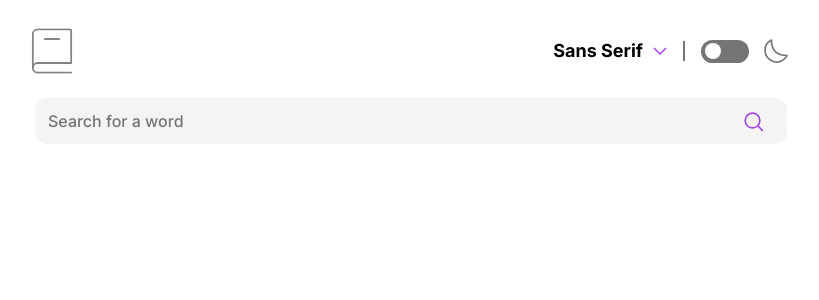
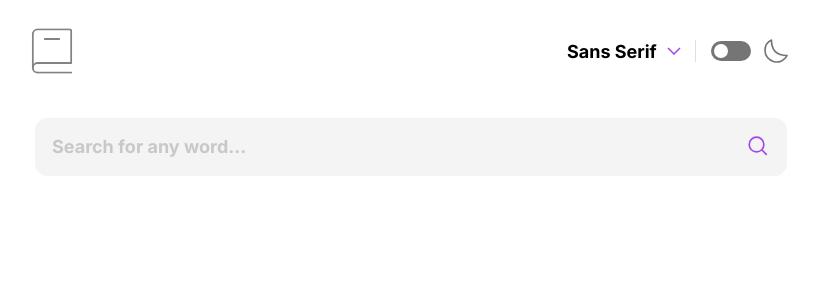
Before and after one commit to CosminBozai/Dictionary-App, a React (Vite) app: page / in a window 1280 px wide. Shown: the top 300 px of the page, without its empty margins (229-1048 px from the left). Built offline with nearby package versions, Linux system fonts and the light colour scheme.

Commit message:
Made the style more accurate to the design

```diff
--- a/src/components/Dictionary/Dictionary.scss
+++ b/src/components/Dictionary/Dictionary.scss
@@ -4,23 +4,23 @@
   display: flex;
   justify-content: space-between;
   align-items: center;
-  margin-top: 1rem;
+  margin-top: 20px;
 }
 
 .word {
   margin-bottom: 6px;
-  font-size: 3.5rem;
-  line-height: 77px;
+  font-size: 28px;
+  line-height: 34px;
   font-weight: 600;
 }
 
 .phonetic {
-  font-size: 1.75rem;
+  font-size: 18px;
   color: $violet;
 }
 
 .play-btn {
-  scale: 0.9;
+  scale: 0.6;
   path {
     fill: $violet;
   }
@@ -57,9 +57,55 @@
     text-align: center;
     color: $gray-600;
   }
+  .emoji {
+    margin-bottom: 2rem;
+    font-size: 3rem;
+  }
 }
 
-.emoji {
-  margin-bottom: 2rem;
-  font-size: 3rem;
+@media (min-width: 768px) {
+  .dictionary-header {
+    margin-top: 38px;
+  }
+
+  .word {
+    font-size: 36px;
+    line-height: 44px;
+  }
+
+  .phonetic {
+    font-size: 21px;
+    line-height: 24px;
+    color: $violet;
+  }
+
+  .play-btn {
+    scale: 0.8;
+  }
 }
+
+@media (min-width: 1024px) {
+  .word {
+    font-size: 64px;
+    line-height: 77px;
+  }
+
+  .phonetic {
+    font-size: 30px;
+    line-height: 37px;
+    color: $violet;
+  }
+
+  .play-btn {
+    scale: 1;
+  }
+
+  .nodef-container {
+    h1 {
+      font-size: 2.25rem;
+    }
+    .emoji {
+      font-size: 5rem;
+    }
+  }
+}
--- a/src/components/Header/Header.scss
+++ b/src/components/Header/Header.scss
@@ -1,47 +1,46 @@
 @import "../../partials/colors";
+
 .header {
   display: flex;
   justify-content: space-between;
   align-items: center;
 }
 
-.logo {
-  scale: 1.2;
-}
-
 .header-right {
   display: flex;
   justify-content: space-between;
   align-items: center;
-  width: 240px;
+  width: 190px;
 }
 
-.select {
+.font-btn-wrapper {
   position: relative;
   display: inline-block;
-  .select-btn {
+  .font-btn {
     display: flex;
     justify-content: flex-end;
     align-items: center;
-    width: 120px;
     padding: 0;
     border: none;
-    font-size: 18px;
-    line-height: 24px;
     cursor: pointer;
-    span {
+    .current-font-name {
       margin-right: 10px;
+      font-size: 14px;
+      line-height: 17px;
       font-weight: 700;
       white-space: nowrap;
     }
   }
-  .options {
+
+  .font-options-menu {
     z-index: 1;
     display: none;
     position: absolute;
     top: 38px;
     right: 6px;
     width: 160px;
+    font-size: 14px;
+    line-height: 17px;
     font-weight: 700;
     a {
       color: black;
@@ -57,7 +56,6 @@
     }
     a:last-child {
       font-family: "Inconsolata", monospace;
-      font-size: 18px;
     }
   }
   .show {
@@ -65,12 +63,27 @@
   }
 }
 
-.separator {
-  height: 20px;
-  width: 2px;
-  background-color: $gray-600;
+.separating-line {
+  height: 22px;
+  width: 1px;
 }
 
 .moon {
   scale: 1.1;
 }
+
+@media (min-width: 768px) {
+  .logo {
+    scale: 1.2;
+  }
+
+  .header-right {
+    width: 220px;
+  }
+
+  .current-font-name,
+  .font-options-menu {
+    font-size: 18px !important;
+    line-height: 21px !important;
+  }
+}
--- a/src/components/Header/Header.tsx
+++ b/src/components/Header/Header.tsx
@@ -28,16 +28,18 @@ function Header({ setColorTheme, setFontFamily, fontFamily }: Props) {
     <header className="header">
       <Logo className="logo" />
       <div className="header-right">
-        <div className="select">
+        <div className="font-btn-wrapper">
           <button
             onClick={() => setShowFontSelectMenu(!showFontSelectMenu)}
-            className="select-btn"
+            className="font-btn"
           >
-            <span>{formatString(fontFamily)}</span>
+            <span className="current-font-name">
+              {formatString(fontFamily)}
+            </span>
             <Arrow />
           </button>
           <div
-            className={`options ${showFontSelectMenu ? "show" : ""}`}
+            className={`font-options-menu ${showFontSelectMenu ? "show" : ""}`}
             data-testid="select-menu"
           >
             <a href="#" onClick={() => changeFontFamily("sans-serif")}>
@@ -52,8 +54,8 @@ function Header({ setColorTheme, setFontFamily, fontFamily }: Props) {
           </div>
         </div>
 
-        <div className="separator"></div>
-        <label className="switch">
+        <div className="separating-line"></div>
+        <label className="color-theme-switch">
           <input type="checkbox" onChange={changeFont} />
           <span className="slider round"></span>
         </label>
--- a/src/components/Header/Switch.scss
+++ b/src/components/Header/Switch.scss
@@ -1,15 +1,15 @@
 @import "../../partials/colors";
 
 /* The switch - the box around the slider */
-.switch {
+.color-theme-switch {
   position: relative;
   display: inline-block;
-  width: 48px;
-  height: 23px;
+  width: 40px;
+  height: 20px;
 }
 
 /* Hide default HTML checkbox */
-.switch input {
+.color-theme-switch input {
   opacity: 0;
   width: 0;
   height: 0;
@@ -30,10 +30,10 @@
 .slider:before {
   position: absolute;
   content: "";
-  height: 16px;
-  width: 16px;
-  left: 3.5px;
-  bottom: 3.5px;
+  height: 14px;
+  width: 14px;
+  left: 3px;
+  bottom: 3.2px;
   background-color: white;
   -webkit-transition: 0.4s;
   transition: 0.4s;
@@ -44,9 +44,9 @@ input:focus + .slider {
 }
 
 input:checked + .slider:before {
-  -webkit-transform: translateX(24px);
-  -ms-transform: translateX(24px);
-  transform: translateX(24px);
+  -webkit-transform: translateX(20px);
+  -ms-transform: translateX(20px);
+  transform: translateX(20px);
 }
 
 /* Rounded sliders */
--- a/src/components/Meaning/Meaning.scss
+++ b/src/components/Meaning/Meaning.scss
@@ -10,15 +10,16 @@
   position: absolute;
   top: -12px;
   left: 0;
-  width: 80px;
-  font-size: 1.25rem;
+  width: 60px;
+  font-size: 18px;
+  line-height: 24px;
   font-weight: 600;
 }
 
 .meaning-text {
-  margin-bottom: 1.75rem;
+  margin-bottom: 1.5rem;
   font-size: 18px;
-  font-weight: 500;
+  line-height: 24px;
 }
 
 .definition-list {
@@ -27,5 +28,27 @@
     list-style: disc;
     margin-bottom: 1.25rem;
     font-size: 14px;
+    line-height: 17px;
   }
 }
+
+@media (min-width: 768px) {
+  .part-of-speech {
+    top: -14px;
+    width: 70px;
+    font-size: 21px;
+    line-height: 26px;
+  }
+
+  .meaning-text {
+    font-size: 21px;
+    line-height: 26px;
+  }
+
+  .definition-list {
+    li {
+      font-size: 18px;
+      line-height: 24px;
+    }
+  }
+}
--- a/src/components/Meaning/Meaning.tsx
+++ b/src/components/Meaning/Meaning.tsx
@@ -9,7 +9,7 @@ function Meaning({ definitions, partOfSpeech }: Meaning) {
   return (
     <div className="meaning-container">
       <div className="part-of-speech">{partOfSpeech}</div>
-      <div className="meaning-text">Meaning</div>
+      <h2 className="meaning-text">Meaning</h2>
       <ul className="definition-list">{definitionList}</ul>
     </div>
   );
--- a/src/components/Search/Search.scss
+++ b/src/components/Search/Search.scss
@@ -6,12 +6,16 @@
 
 .search {
   margin-top: 1.75rem;
-  padding: 0.75rem;
+  padding: 14px;
   width: 100%;
   border-radius: 0.75rem;
-  font-size: 16px;
-  font-weight: 500;
+  font-size: 14px;
+  line-height: 17px;
+  font-weight: 700;
   outline: none;
+  &::placeholder {
+    font-weight: 700;
+  }
   &::-webkit-search-cancel-button {
     appearance: none;
   }
@@ -22,18 +26,31 @@
 }
 
 .search-icon {
-  margin-left: -42px;
-  margin-bottom: -30px;
+  margin-left: -38px;
+  margin-bottom: -28px;
   scale: 1.1;
   cursor: pointer;
 }
 
-.search.error {
+.search.empty {
   border: 1px solid $pale-red !important;
 }
 
-.error-msg {
+.empty-msg {
   margin-top: 4px;
   font-size: 14px;
   color: $pale-red;
 }
+
+@media (min-width: 768px) {
+  .search {
+    margin-top: 3rem;
+    padding: 16px;
+    font-size: 18px;
+    line-height: 24px;
+  }
+
+  .search-icon {
+    margin-bottom: -46px;
+  }
+}
--- a/src/components/Search/Search.tsx
+++ b/src/components/Search/Search.tsx
@@ -37,8 +37,8 @@ function Search({ setSearchedWordData }: Props) {
       <div className="search-wrapper">
         <input
           type="search"
-          placeholder="Search for a word"
-          className={`search ${isEmptySearch ? "error" : ""}`}
+          placeholder="Search for any word..."
+          className={`search ${isEmptySearch ? "empty" : ""}`}
           ref={searchbarEl}
         />
         <SearchIcon
@@ -47,7 +47,7 @@ function Search({ setSearchedWordData }: Props) {
           onClick={getWordData}
         />
       </div>
-      <div className="error-msg">
+      <div className="empty-msg">
         {isEmptySearch ? "Whoops, can't be empty..." : ""}
       </div>
     </>
--- a/src/partials/_themes.scss
+++ b/src/partials/_themes.scss
@@ -1,14 +1,62 @@
 @import "./colors";
+
+@mixin light-theme {
+  // Header
+  .font-btn {
+    background-color: white;
+  }
+
+  .font-options-menu {
+    background-color: white;
+    box-shadow: 0px 0px 26px 0px $gray-400;
+    a:hover {
+      color: $violet;
+    }
+  }
+
+  .separating-line {
+    background-color: $gray-400;
+  }
+
+  .slider {
+    background-color: $gray-600;
+  }
+
+  .moon {
+    stroke: $gray-600;
+  }
+
+  // Search Bar
+  .search {
+    border: 1px solid $gray-200;
+    background-color: $gray-200;
+    &::placeholder {
+      color: rgb(200, 200, 200);
+    }
+  }
+
+  // Dictionary
+  .meaning-container {
+    border-top: 1px solid $gray-400;
+  }
+  .part-of-speech {
+    background-color: white;
+  }
+  .meaning-text {
+    color: $gray-600;
+  }
+}
 
 @mixin dark-theme {
   background-color: black;
   // Header
   .header {
-    .select-btn {
+    .font-btn {
       background-color: black;
       color: white;
     }
-    .options {
+
+    .font-options-menu {
       background-color: $black-700;
       box-shadow: 0px 0px 26px 0px $violet;
       a {
@@ -18,77 +66,57 @@
         color: $violet;
       }
     }
+
+    .separating-line {
+      background-color: $gray-400;
+    }
+
     .slider {
       background-color: $violet;
     }
+
     .moon {
       stroke: $violet;
     }
   }
+
+  // Search Bar
   .search {
     border: 1px solid $black-300;
     background-color: $black-300;
     color: white;
   }
+
+  // Dictionary
   .dictionary-header {
     .word {
       color: white;
     }
   }
+
   .nodef-container {
     h1 {
       color: white;
     }
   }
+
   .meaning-container {
     border-top: 1px solid $black-500;
   }
+
   .part-of-speech {
     background-color: $black-900;
     color: white;
   }
+
   .meaning-text {
     color: $gray-600;
   }
+
   .definition-list {
     li {
       color: white;
     }
-  }
-}
-
-@mixin light-theme {
-  // Header
-  .header {
-    .select-btn {
-      background-color: white;
-    }
-    .options {
-      background-color: white;
-      box-shadow: 0px 0px 26px 0px $gray-400;
-      a:hover {
-        color: $violet;
-      }
-    }
-    .slider {
-      background-color: $gray-600;
-    }
-    .moon {
-      stroke: $gray-600;
-    }
-  }
-  .search {
-    border: 1px solid $gray-200;
-    background-color: $gray-200;
-  }
-  .meaning-container {
-    border-top: 1px solid $gray-400;
-  }
-  .part-of-speech {
-    background-color: white;
-  }
-  .meaning-text {
-    color: $gray-600;
   }
 }
 
```
